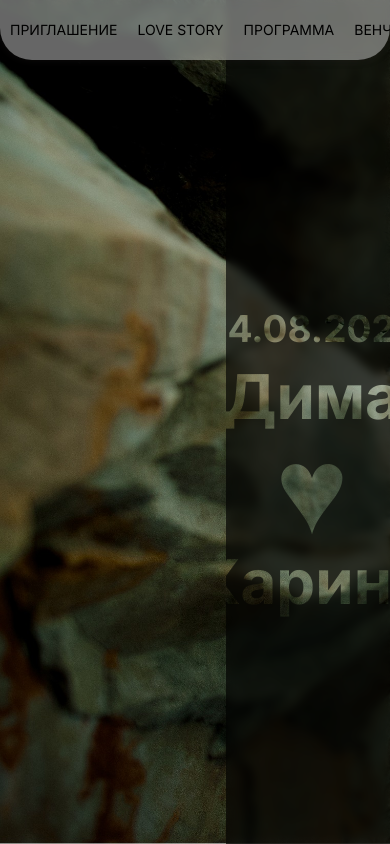
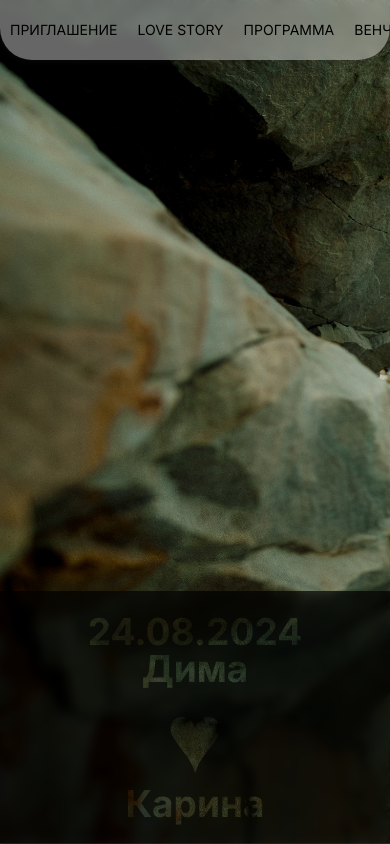
Before and after one commit to dicreate/wedding_invitation, a React (Vite) app: page / in a window 390 px wide. Shown: the top 844 px of the page. Built offline with nearby package versions, Linux system fonts and the light colour scheme.

Commit message:
feat: add adaptive height

```diff
--- a/src/app.module.scss
+++ b/src/app.module.scss
@@ -8,7 +8,7 @@
 
 .main {
    margin-top: 60px;
-   max-width: 40vw;
+   max-width: 40dvw;
    width: 100%;
    height: 100%;
    display: flex;
@@ -89,6 +89,7 @@
    margin-top: 100px;
    width: 100%;
    height: 40vh;
+   height: 40svh;
    background-color: rgb(15, 105, 190);
    display: flex;
    align-items:center;
@@ -106,11 +107,13 @@
    }
 }
 
-/* @media (max-width: 640px) {
+@media (max-width: 640px) {
    .main {
       max-width: 100vw;
       width: 100%;
       height: 30vh;
+      height: 30svh;
+
       font-size: calc(3vh + 3vw);
 
       &Date {
@@ -122,4 +125,4 @@
          font-size: calc(8vh + 8vw);
       }
    }
- } */
+ }
--- a/src/components/Main/index.module.scss
+++ b/src/components/Main/index.module.scss
@@ -1,6 +1,7 @@
 .main {
   width: 100vw;
   height: 100vh;
+  height: 100svh;
   background-size: cover;
 
   &Navigation {
@@ -27,6 +28,7 @@
     right: 0;
     width: 42vw;
     height: 100vh;
+    height: 100svh;
     overflow: hidden;
     background: rgba(0, 0, 0, 0.65);
     backdrop-filter: blur(5px);
@@ -37,6 +39,7 @@
       right: 0;
       width: 100vw;
       height: 100vh;
+      height: 100svh;
       display: flex;
       align-items: center;
       justify-content: center;
@@ -49,6 +52,7 @@
     &Right {
       width: 100vw;
       height: 100vh;
+      height: 100svh;
       display: flex;
       flex-direction: column;
       align-items: flex-end;
@@ -59,10 +63,11 @@
   background-color: rgba(255,255,255,0);
 }
 
-/* @media (max-width: 640px) {
+@media (max-width: 640px) {
   .main {
-    width: 100vw;
+    width: 100dvw;
     height: 100vh;
+    height: 100svh;
     background-size: cover;
 
     &Blur {
@@ -72,6 +77,7 @@
       bottom: 0;
       width: 100vw;
       height: 30vh;
+      height: 30svh;
       overflow: hidden;
       background: rgba(0, 0, 0, 0.65);
       backdrop-filter: blur(5px);
@@ -84,9 +90,10 @@
       &Right {
         width: 100vw;
         height: 100vh;
+        height: 100svh;
         display: flex;
         flex-direction: row;
         align-items: flex-end;
       }
   }
-} */
+}
```
